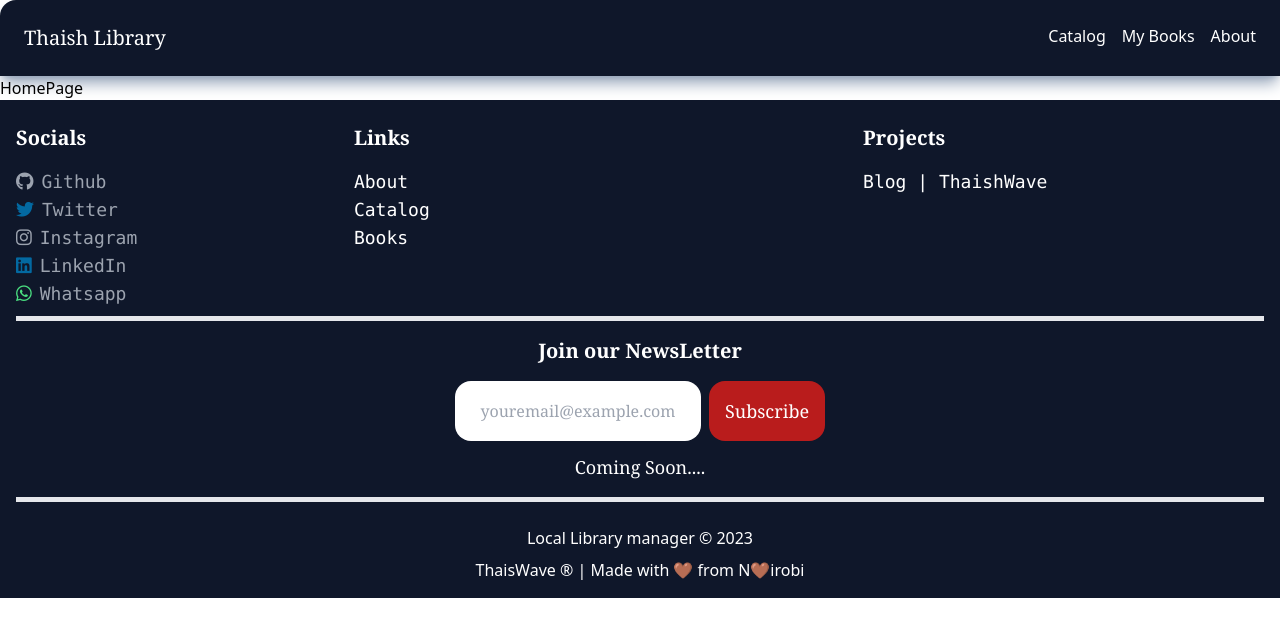
After one commit to thai-ru/silver-goggles, a Django app: page /catalog/ in a window 1280 px wide. The commit adds this page. Shown: the top 637 px of the page. Run offline with Django 4.2, Linux system fonts and the light colour scheme; data comes from the database, SQL or seed files in the repository; both versions use the stored data as it was after the commit; some libraries are stand-ins or nearby versions.

Commit message:
Frontpage

```diff
--- /dev/null
+++ b/catalog/templates/core/base.html
@@ -0,0 +1,129 @@
+<!DOCTYPE html>
+<html>
+    <head>
+        <meta charset="utf-8">
+        <meta http-equiv="X-UA-Compatible" content="IE=edge">
+        <title>{% block title %} {% endblock title %} | LocalLib</title>
+
+        {% load static %}
+        <script src="https://cdn.tailwindcss.com"></script>
+        <script src="https://kit.fontawesome.com/339d7a47f3.js" crossorigin="anonymous"></script>
+        <meta name="description" content="">
+        <meta name="viewport" content="width=device-width, initial-scale=1">
+        <link rel="stylesheet" href="">
+    </head>
+
+    <body>
+                <!--NavBar -->
+                <nav class=" flex justify-between bg-slate-900 p-4 lg:p-6 text-white rounded-tl-2xl shadow-lg shadow-slate-400 hover:shadow-bg hover:shadow-lg hover:shadow-slate-500 ">
+                    <div>
+                        <p class="font-serif text-xl" ><a href=" {% url 'index' %} " >Thaish Library</a></p>
+                    </div>
+
+                        <div >
+                                <ul  class=" flex gap-2 lg:gap-4 " >
+                                    <li><a href=" {% url 'index' %} " >Catalog</a></li>
+                                    <li>My Books</li>
+                                    <li>About</li>
+                                </ul>
+                        </div>
+                </nav>
+                    <!-- NavBar -->
+
+                    <!-- Site Content -->
+
+                    {% block content %}
+                    {% endblock content %}
+
+                    <!-- Footer -->
+                    <footer class=' bg-slate-900 p-4 text-white' >
+                        <div>
+                            <div class=' grid col-span-2 grid-cols-2 md:flex md:justify-evenly lg:justify-between gap-6 md:gap-6 my-2 '>
+
+                                <!--Social Links-->
+                                <div class=' gap-2 lg:gap-4 ' >
+                                    <h3 class=" text-lg lg:text-xl font-semibold mb-4 font-serif ">Socials</h3>
+                                    <ul class=" text-md lg:text-lg font-mono" >
+
+                                        <!--Github-->
+                                        <a href="https://github.com/thai-ru" target="_blank" class="text-gray-400 hover:text-white flex gap-2 items-center">
+                                            <i class="fa-brands fa-github"></i>
+                                            <li>Github</li>
+                                        </a>
+
+                                        <a href="https://twitter.com/wireless_2_5_4?t=2wxHj5-98y8g6JTbKyDg0g&s=09" target="_blank" class=" flex gap-2 items-center">
+                                            <i class="fa-brands fa-twitter text-sky-700"></i>
+                                            <li class="text-gray-400 hover:text-white" >Twitter</li>
+                                        </a>
+
+                                        <a href="https://instagram.com/real_techroyals?igshid=ZDdkNTZiNTM=" target="_blank" class="text-gray-400 hover:text-white flex gap-2 items-center">
+                                            <i class="fa-brands fa-instagram"></i>
+                                            <li>Instagram</li>
+                                        </a>
+
+                                        <a href="https://www.linkedin.com/in/robin-thairu" target="_blank" class=" flex gap-2 items-center ">
+                                            <i class="fa-brands fa-linkedin text-sky-700"></i>
+                                            <li class="text-gray-400 hover:text-white">LinkedIn</li>
+                                        </a>
+
+                                        <a href="https://wa.me/716624050?text=Hey my name is (your name)..." target="_blank" class=" flex gap-2 items-center ">
+                                            <i class="fa-brands fa-whatsapp text-green-400"></i>
+                                            <li class=" text-gray-400 hover:text-white">Whatsapp</li>
+                                        </a>
+                                    </ul>
+                                </div>
+
+                                <!--Site Links-->
+
+                                <div class=" gap-2 lg:gap-4 ">
+                                    <h3 class=" text-lg lg:text-xl font-semibold mb-4 font-serif" >Links</h3>
+
+                                    <ul class=" text-md lg:text-lg font-mono"  >
+                                        <li><a href=" {% url 'index' %} " >About<a></li>
+                                        <li><a href=" {% url 'index' %} " >Catalog<a></li>
+                                        <li><a href=" {% url 'index' %} " >Books<a></li>
+                                    </ul>
+                                </div>
+
+                                <!--Project Links-->
+
+                                <div class=" gap-2 lg:gap-4 items-center">
+                                    <h3 class=" text-lg lg:text-xl font-semibold mb-4 font-serif" >Projects</h3>
+
+                                    <ul class=" text-md lg:text-lg font-mono"  >
+                                        <li class="hover:text-rose-600"><a href=" https://thaishblog.herokuapp.com " target="_blank" >Blog | ThaishWave<a></li>
+                                        <!--<li><a href=" {% url 'index' %} " ><a></li>
+                                        <li><a href=" {% url 'index' %} " >Books<a></li>-->
+                                    </ul>
+                                </div>
+
+                            </div>
+
+                            <hr class="bg-cyan-200 border-2 "><hr/>
+
+                                <!--Mail List-->
+                                    <div class="font-serif text-center my-4">
+                                        <h2 class="text-lg lg:text-xl font-semibold mb-4">Join our NewsLetter</h2>
+
+                                            <div class="flex gap-2 justify-center">
+                                                <input type='email' id='newsletter' placeholder="youremail@example.com" class=" text-center rounded-2xl text-rose-900"/>
+                                                    <button class=" bg-red-700 rounded-2xl p-4 " >
+                                                          <h3 class=" text-md lg:text-lg">Subscribe</h3>
+                                                    </button>
+                                            </div>
+                                        <p class="mt-3 text-lg">Coming Soon....</p>
+                                    </div>
+
+                                <hr class="bg-cyan-200 border-2 "><hr/>
+
+                                <!-- TagLine -->
+                                <div class=" text-center mt-4 lg:mt-6" >
+                                    <p class='mb-2' >Local Library manager &copy; 2023<p>
+                                    <p class='' >ThaisWave &reg; | Made with 🤎 from N🤎irobi</p>
+                                </div>
+                        </div>
+                    </footer>
+                     <!-- Footer -->
+
+    </body>
+</html>
--- a/catalog/Templates/core/homepage.html
+++ b/catalog/templates/core/homepage.html
@@ -1,4 +1,4 @@
-{% extends 'index.html' %}
+{% extends 'core/base.html' %}
 
 {% block title %} Home{% endblock title %}
 
--- a/catalog/urls.py
+++ b/catalog/urls.py
@@ -2,5 +2,5 @@
 from . import views
 
 urlpatterns = [
-    path('', views.index, name='index'),
+    path('/', views.index, name='index'),
 ]
--- a/catalog/views.py
+++ b/catalog/views.py
@@ -17,4 +17,4 @@
         'num_instances_available': num_instances_available
     }
 
-    return render(request, 'index.html', context=context)
+    return render(request, 'core/homepage.html', context=context)
--- a/local_library/urls.py
+++ b/local_library/urls.py
@@ -18,13 +18,15 @@
 from django.urls import path, include
 from django.views.generic import RedirectView
 
+from catalog.views import index
+
 from django.conf import settings
 from django.conf.urls.static import static
 
 
 urlpatterns = [
     path('admin/', admin.site.urls),
-
-    path('catalog/', include("catalog.urls")),
+    path('catalog/', index, name='index')
+    #path('catalog/', include("catalog.urls")),
     # path('', RedirectView.as_view(url='catalog/')),
 ] + static(settings.STATIC_URL, document_root=settings.STATIC_ROOT)
```
Also changed, not shown: catalog/Templates/core/index.html (deleted, +0 -50 lines), db.sqlite3.
